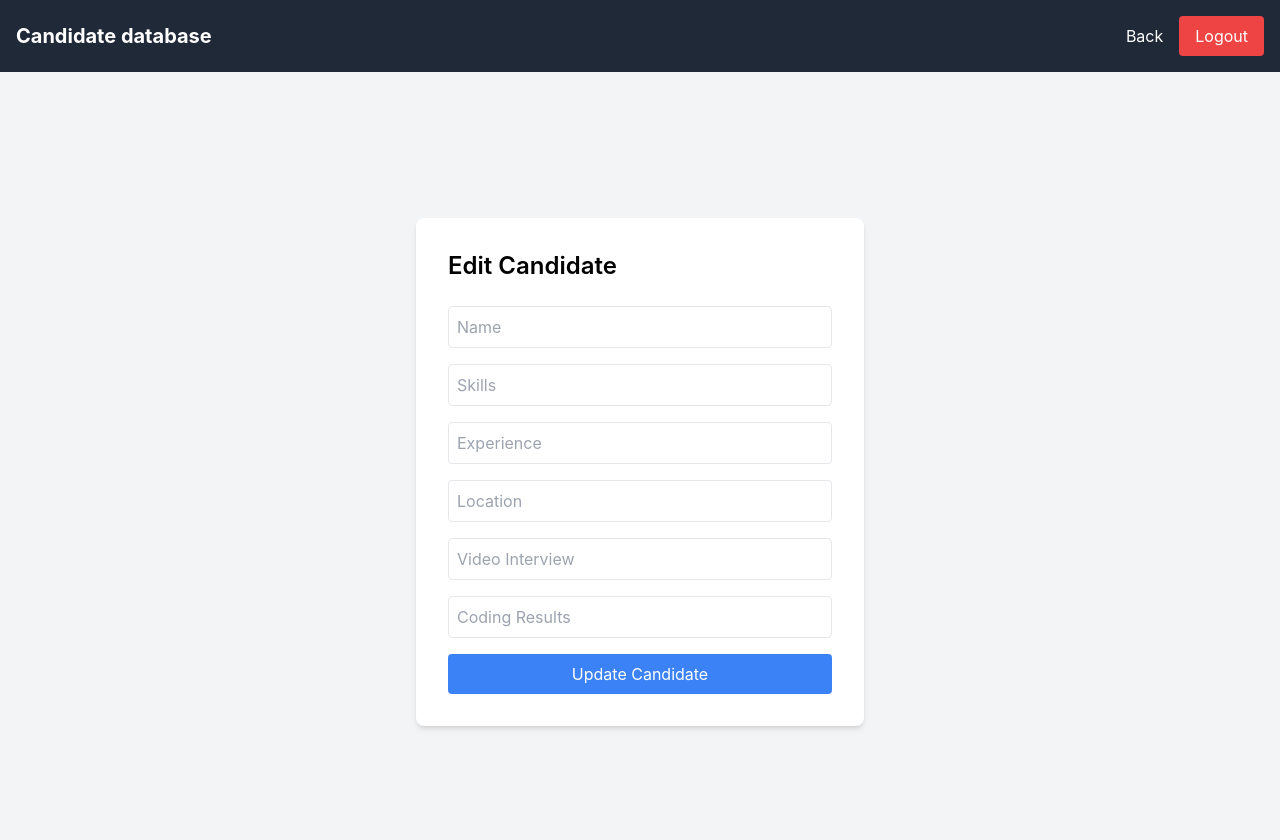
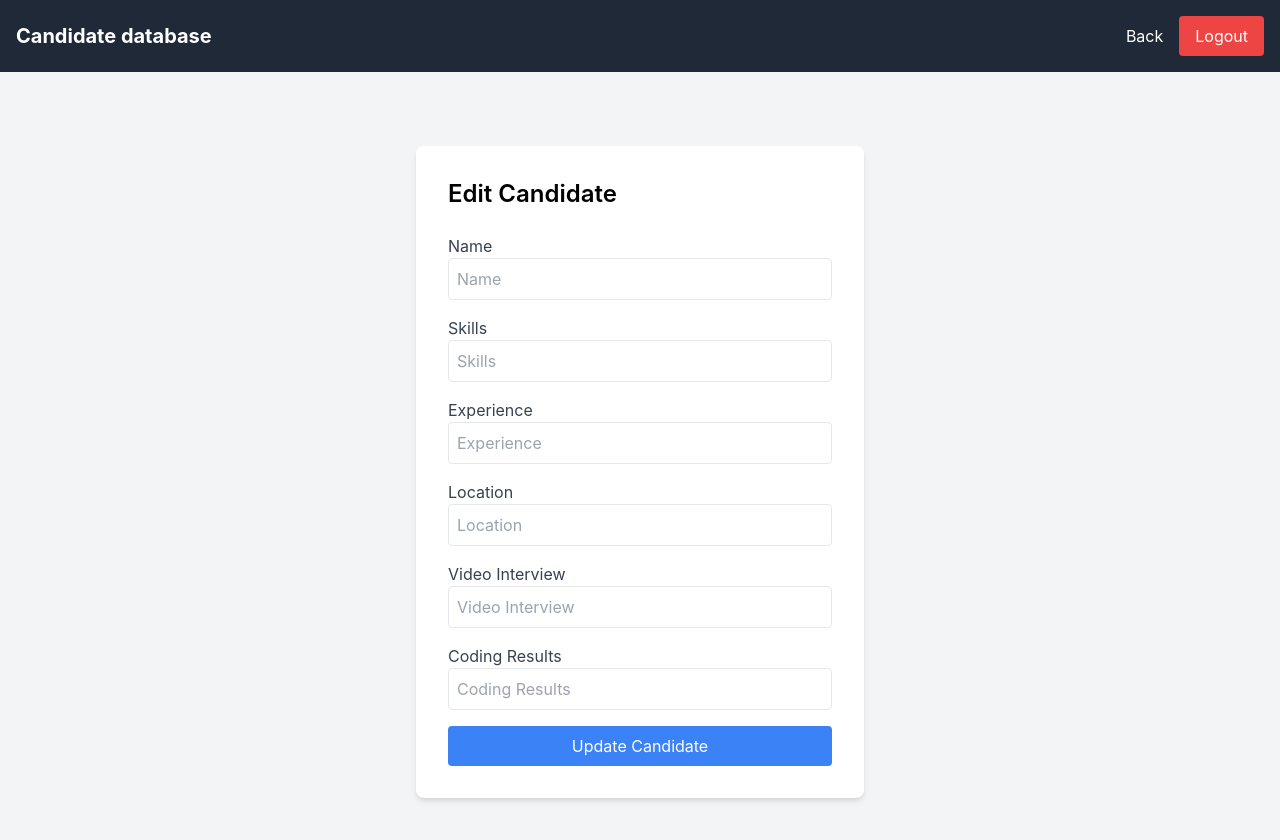
Before and after one commit to ayushsanjtgs/candidate-database, a React (Create React App) app: page /edit/1 in a window 1280 px wide. Shown: the top 840 px of the page. Built offline with nearby package versions, Linux system fonts and the light colour scheme; no server answers; the database is empty; sample sign-in values are in the browser's storage.

Commit message:
update hosting files

```diff
--- a/src/components/EditCandidate.jsx
+++ b/src/components/EditCandidate.jsx
@@ -64,6 +64,7 @@ const EditCandidate = () => {
         className="bg-white p-8 rounded-lg shadow-md w-full max-w-md"
       >
         <h2 className="text-2xl font-semibold mb-6">Edit Candidate</h2>
+        <label className="text-gray-700">Name</label>
         <input
           name="name"
           value={candidate.name}
@@ -71,6 +72,7 @@ const EditCandidate = () => {
           placeholder="Name"
           className="w-full p-2 mb-4 border rounded"
         />
+        <label className="text-gray-700">Skills</label>
         <input
           name="skills"
           value={candidate.skills}
@@ -78,6 +80,7 @@ const EditCandidate = () => {
           placeholder="Skills"
           className="w-full p-2 mb-4 border rounded"
         />
+        <label className="text-gray-700">Experience</label>
         <input
           name="experience"
           value={candidate.experience}
@@ -85,6 +88,7 @@ const EditCandidate = () => {
           placeholder="Experience"
           className="w-full p-2 mb-4 border rounded"
         />
+        <label className="text-gray-700">Location</label>
         <input
           name="location"
           value={candidate.location}
@@ -92,6 +96,7 @@ const EditCandidate = () => {
           placeholder="Location"
           className="w-full p-2 mb-4 border rounded"
         />
+        <label className="text-gray-700">Video Interview</label>
         <input
           name="videoInterview"
           value={candidate.videoInterview}
@@ -99,6 +104,7 @@ const EditCandidate = () => {
           placeholder="Video Interview"
           className="w-full p-2 mb-4 border rounded"
         />
+        <label className="text-gray-700">Coding Results</label>
         <input
           name="codingResults"
           value={candidate.codingResults}
```
Also changed, not shown: firebase.json (added), 1 other file (tests, documents, lock files or other folders).
